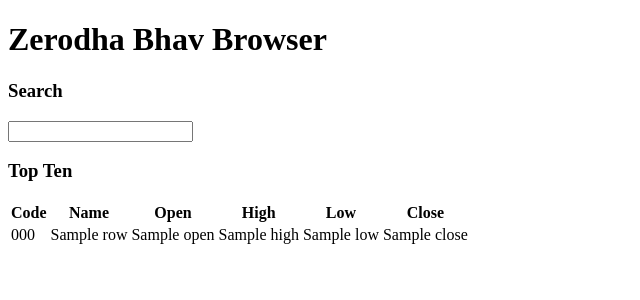
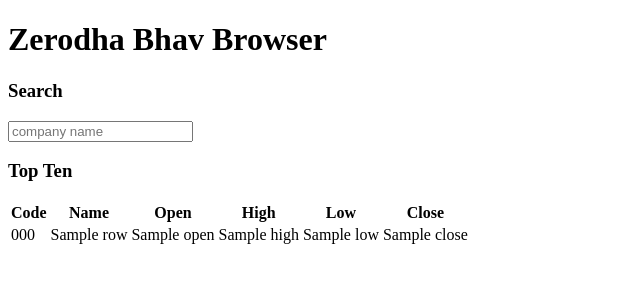
Before and after one commit to rhnvrm/bhav-browser, a Flask app: template templates/home.html in a window 1280 px wide. Shown: the top 300 px of the page, without its empty margins (0-640 px from the left). Run offline with Flask 2, Linux system fonts and the light colour scheme; the template is opened without the code that fills it: most values are stand-ins (such as "Sample title", 1, 10 or a date in 2020); some libraries are stand-ins or nearby versions.

Commit message:
added placeholder

```diff
--- a/templates/home.html
+++ b/templates/home.html
@@ -14,7 +14,7 @@
     <div class="container">
         <h1>Zerodha Bhav Browser</h1>
         <h3>Search</h3>
-        <input type="text" class="form-control" id="query">
+        <input type="text" class="form-control" id="query" placeholder="company name">
         <ul class="list-group" id="autocomplete"></ul>
         <h3>Top Ten</h3>
         <table class="table">
```
